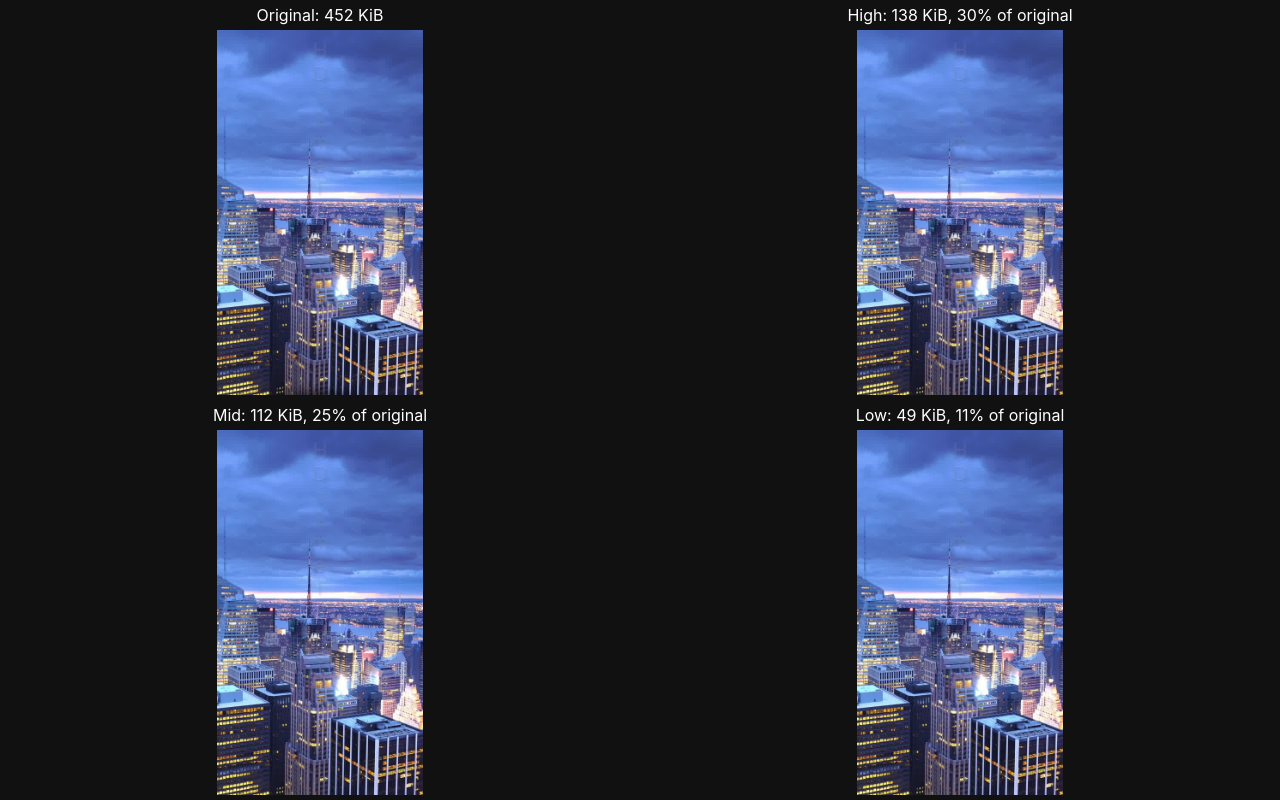
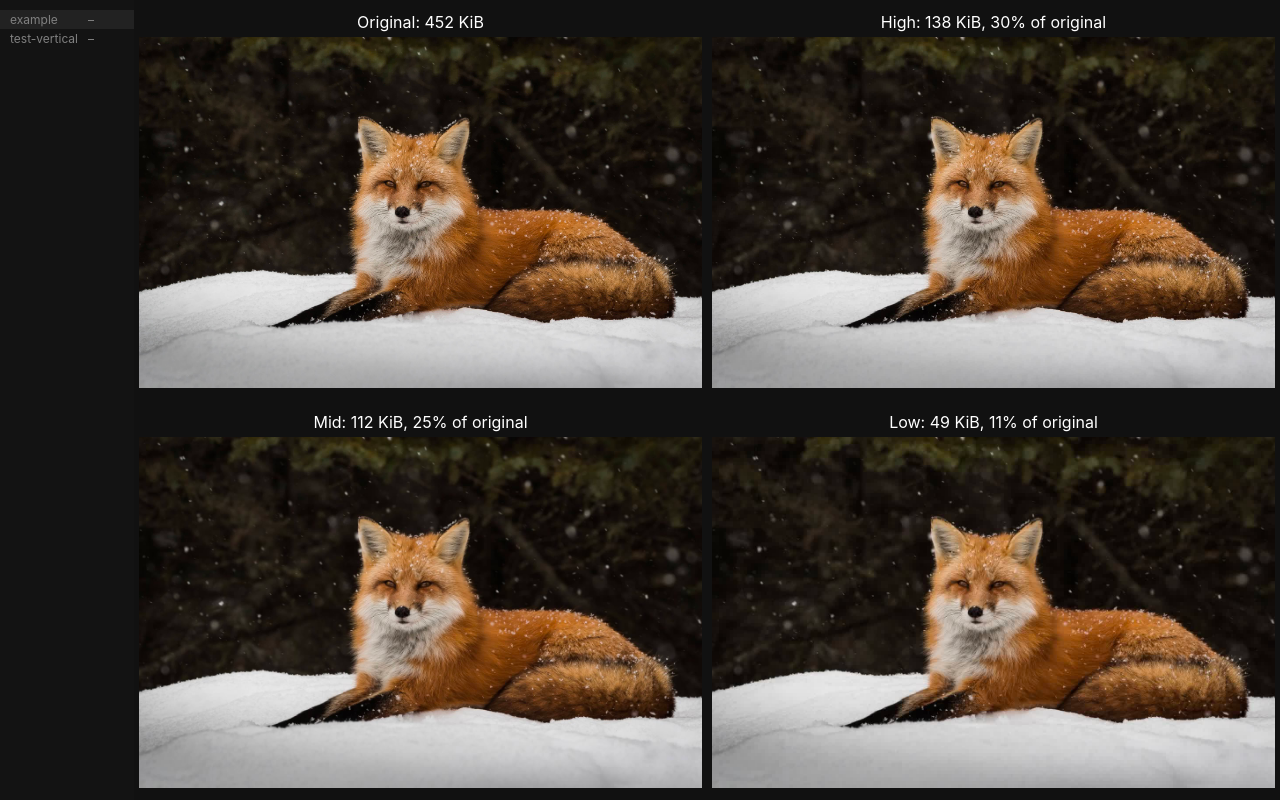
Before and after one commit to supernovaw/q-selector, a React (Create React App) app: page / in a window 1280 px wide. Built offline with nearby package versions, Linux system fonts and the light colour scheme.

Commit message:
images and selected levels list

```diff
--- a/src/components/App.js
+++ b/src/components/App.js
@@ -1,16 +1,31 @@
 import "./styles/App.css";
 import SideBySideView from "./SideBySideView";
+import ImagesListPanel from "./ImagesListPanel";
+import { useState } from "react";
+import constants from "../constants";
+const { imagesList } = constants;
 
 const App = () => {
+  const [selections, setSelections] = useState({}); // i.e. { "img_name": "-mid", ... }
+  const [currentImage, setCurrentImage] = useState(imagesList[0]);
+
+  const onLevelSelected = lvl => {
+    setSelections(o => ({ ...o, [currentImage.name]: lvl }));
+
+    // switch to next image
+    const currentIndex = imagesList.indexOf(currentImage);
+    if (currentIndex + 1 < imagesList.length) {
+      setTimeout(() => setCurrentImage(imagesList[currentIndex + 1]), 200);
+    }
+  };
+
   return (
     <div className="App">
-      <SideBySideView imgName={"test-vertical"}
-        sizes={{
-          "-raw": 463045,
-          "-high": 140890,
-          "-mid": 114725,
-          "-low": 49900
-        }} />
+      <ImagesListPanel {...{ currentImage, selections }} onImageSelected={setCurrentImage} />
+      <SideBySideView imgName={currentImage.name}
+        sizes={currentImage.sizes}
+        level={selections[currentImage.name]}
+        onLevelSelected={onLevelSelected} />
     </div>
   );
 }
--- /dev/null
+++ b/src/components/ImagesListPanel.js
@@ -0,0 +1,31 @@
+import "./styles/ImagesListPanel.css";
+import constants from "../constants";
+import { useState } from "react";
+const { imagesList, levelNamesShort } = constants;
+
+const ImagesListPanel = ({ currentImage, onImageSelected, selections }) => {
+  const [nameDisplayMode, setNameDisplayMode] = useState(true); // true - show name, false - show index
+  const onRowRightClick = e => { e.preventDefault(); setNameDisplayMode(m => !m) };
+
+  return (
+    <div className="ImagesListPanel">
+      <table><tbody>
+        {imagesList.map((image, i) => (
+          <tr key={image.name}
+            q-level={selections[image.name]}
+            className={currentImage.name === image.name ? "current" : null}
+            onContextMenu={onRowRightClick}
+            onClick={() => onImageSelected(image)}
+          >
+            {nameDisplayMode
+              ? <td className="show-name">{image.name}</td>
+              : <td className="show-index">{i + 1}</td>}
+            <td className="level">{levelNamesShort[selections[image.name]] || "–"}</td>
+          </tr>
+        ))}
+      </tbody></table>
+    </div>
+  );
+};
+
+export default ImagesListPanel;
--- a/src/components/SideBySideView.js
+++ b/src/components/SideBySideView.js
@@ -1,5 +1,5 @@
 import LevelView from "./LevelView";
-import { useRef, useState } from "react";
+import { useRef } from "react";
 import "./styles/SideBySideView.css";
 import constants from "../constants";
 import levelTitleFormatter from "../levelTitleFormatter";
@@ -8,16 +8,15 @@ const { imgPathPrefix, levelSuffixes, imgPathSuffix } = constants;
 const genImgPath = (imgName, levelSuffix) => imgPathPrefix + imgName + levelSuffix + imgPathSuffix;
 //                                   i.e.: "/images/" + "20220920_044901" + "-high" + ".jpg"
 
-const SideBySideView = ({ imgName, sizes }) => {
+const SideBySideView = ({ imgName, sizes, level, onLevelSelected }) => {
   const parentRef = useRef();
-  const [selected, onSelect] = useState(null);
 
   return (
     <div className="SideBySideView" ref={parentRef}>
       {levelSuffixes.map(lvlSuf => (
         <LevelView key={lvlSuf} {...{ parentRef }}
-          onSelect={() => onSelect(lvlSuf)}
-          selected={lvlSuf === selected}
+          onSelect={() => onLevelSelected(lvlSuf)}
+          selected={lvlSuf === level}
           title={levelTitleFormatter(lvlSuf, sizes)}
           imagePath={genImgPath(imgName, lvlSuf)} />
       ))}
--- a/src/components/styles/App.css
+++ b/src/components/styles/App.css
@@ -1,4 +1,5 @@
 .App {
   text-align: center;
+  display: flex;
   height: 100vh;
 }
--- /dev/null
+++ b/src/components/styles/ImagesListPanel.css
@@ -0,0 +1,68 @@
+.ImagesListPanel {
+  user-select: none;
+  overflow: scroll;
+  font-size: 12px;
+  padding-top: 10px;
+  padding-bottom: 10px;
+  background-color: #131313;
+}
+
+.ImagesListPanel table {
+  border-spacing: 0;
+}
+
+.ImagesListPanel tr {
+  height: 1.6em;
+  color: grey;
+  transition: .1s ease-out;
+}
+
+.ImagesListPanel tr[q-level] {
+  color: white;
+}
+
+.ImagesListPanel tr.current {
+  background-color: #222;
+}
+
+.ImagesListPanel td {
+  padding-left: 5px;
+  padding-right: 5px;
+  transition: color .1s ease-out;
+}
+
+.ImagesListPanel td:first-child {
+  padding-left: 10px;
+}
+
+.ImagesListPanel td:last-child {
+  text-align: start;
+  width: 3em;
+  padding-right: 10px;
+}
+
+.ImagesListPanel td.show-name {
+  text-align: start;
+}
+
+.ImagesListPanel td.show-index {
+  text-align: end;
+  font-family: monospace;
+  font-size: 12px;
+}
+
+tr[q-level="-raw"] td.level {
+  color: white;
+}
+
+tr[q-level="-low"] td.level {
+  color: #e91345;
+}
+
+tr[q-level="-mid"] td.level {
+  color: #e4d534;
+}
+
+tr[q-level="-high"] td.level {
+  color: rgb(17, 195, 76);
+}
--- a/src/components/styles/SideBySideView.css
+++ b/src/components/styles/SideBySideView.css
@@ -1,4 +1,5 @@
 .SideBySideView {
+  flex: 1;
   display: grid;
   height: 100%;
   grid-template-columns: 50% 50%;
--- a/src/constants.js
+++ b/src/constants.js
@@ -7,8 +7,23 @@ const constants = {
     "-mid": "Mid",
     "-low": "Low"
   },
+  levelNamesShort: {
+    "-raw": "raw",
+    "-high": "high",
+    "-mid": "mid",
+    "-low": "low"
+  },
   originalSuffix: "-raw", // compare with this one in i.e. "Low: 50 KiB, 5.7% of original"
   imgPathSuffix: ".jpg",
+  imagesList: [
+    {
+      name: "example",
+      sizes: { "-high": 140890, "-low": 49900, "-mid": 114725, "-raw": 463045 }
+    }, {
+      name: "test-vertical",
+      sizes: { "-high": 42999, "-low": 42999, "-mid": 42999, "-raw": 42999 }
+    }
+  ],
 };
 
 export default constants;
```
